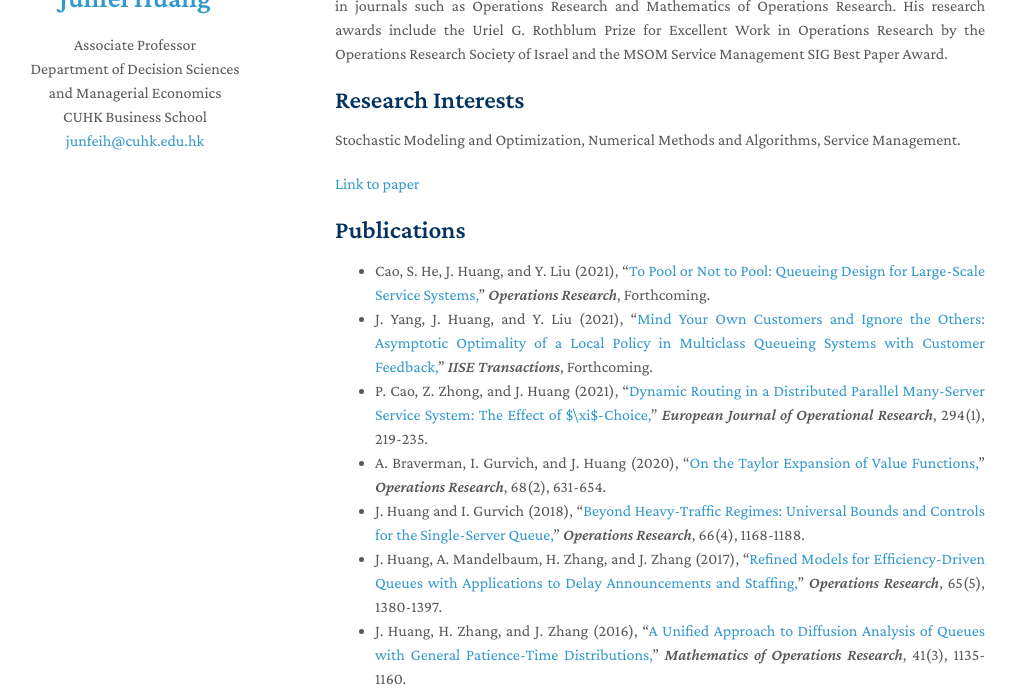
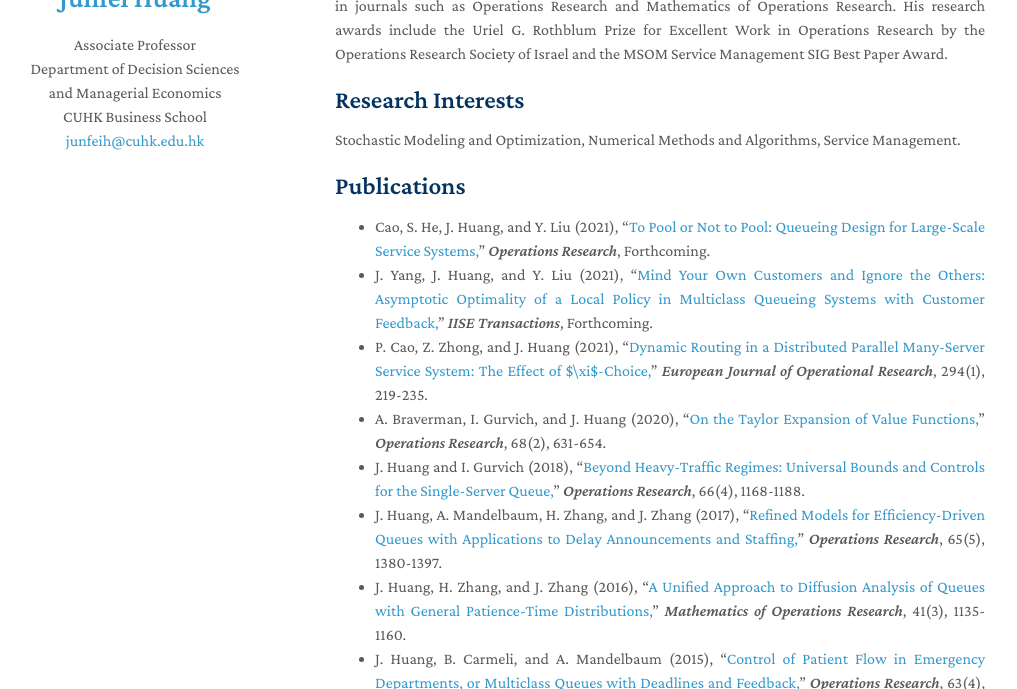
Before and after one commit to hjfcuhk/hjfcuhk.github.io, a Jekyll site: the page built from index.md, in a window 1280 px wide and 900 px high, cut to the strip 211-900 px from the top of the window. Shown: the whole strip, without its empty margins (135-1152 px from the left). Built offline with Jekyll 4.4.1, drawn with Linux system fonts in a browser that asks for light colours; nearby versions of some CDN libraries; a style sheet for code colours, icons or effects is not loaded; our own code applies the rules of GitHub Pages for plain Markdown files.

Commit message:
Finalized

```diff
--- a/index.md
+++ b/index.md
@@ -15,7 +15,7 @@ Stochastic Modeling and Optimization, Numerical Methods and Algorithms, Service
 - Gao X., J. Huang and J. Zhang. "[Optimal Control of Omnichannel Service Systemswith Delivery Guarantees,](./papers/GaoHuangZhang_2021.pdf)"
 - Gao X. and J. Huang"[Optimal Control of Make-to-Stock Systems](./papers/GaoHuang_2021.pdf)" -->
 
-[Link to paper](./papers/CaoHeHuangLiu_OR2021.pdf)
+<!-- [Link to paper](./papers/CaoHeHuangLiu_OR2021.pdf) -->
 
 ## Publications
 
```
